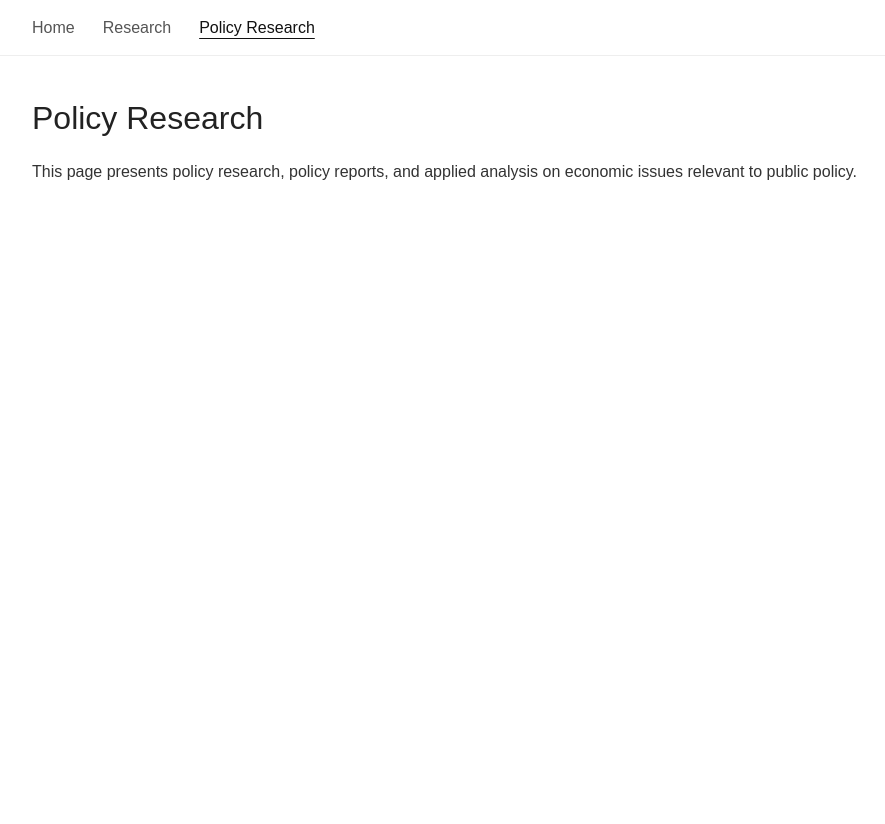
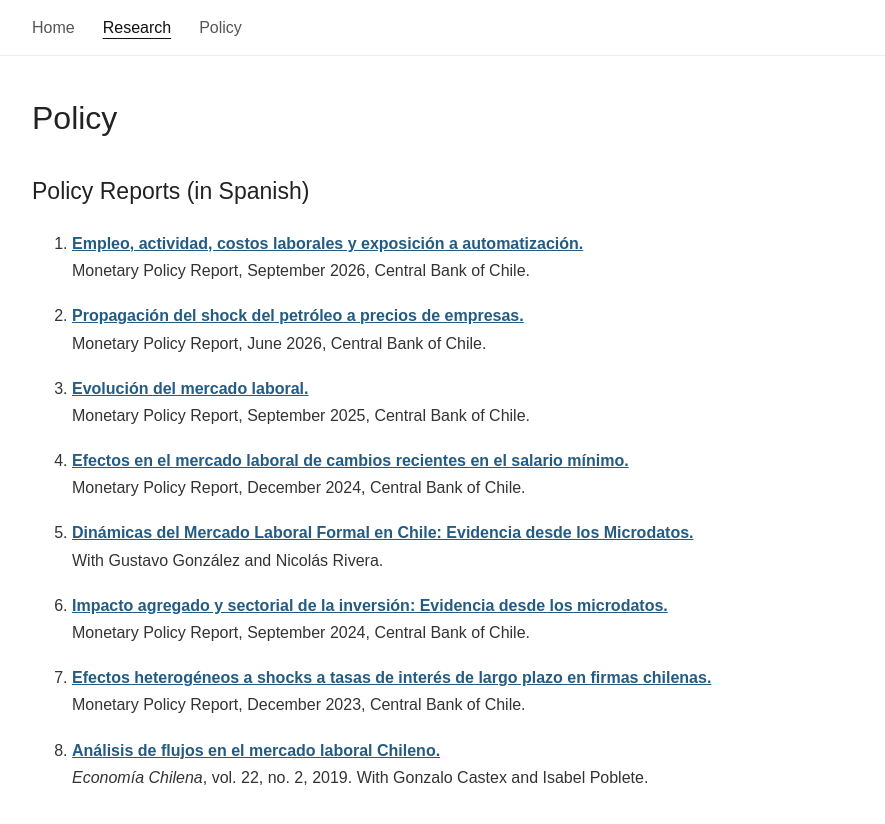
Before and after one commit to robertogillmore/robertogillmore.github.io, a Jekyll site: the page policy.html, which Jekyll copies as it is, in a window 1280 px wide. Shown: the top 824 px of the page, without its empty margins (132-1017 px from the left). Built offline with Jekyll 4.4.1, drawn with Linux system fonts in a browser that asks for light colours.

Commit message:
Update policy.html

```diff
--- a/policy.html
+++ b/policy.html
@@ -4,30 +4,115 @@
 <head>
   <meta charset="UTF-8">
   <meta name="viewport" content="width=device-width, initial-scale=1">
-  <title>Policy Research | Roberto Gillmore</title>
-  <meta name="description" content="Policy research and policy reports by Roberto Gillmore, Senior Economist at the Central Bank of Chile.">
-  <link rel="canonical" href="https://robertogillmore.github.io/policy.html">
+  <title>Policy | Roberto Gillmore</title>
   <link rel="stylesheet" href="style.css">
 </head>
 
 <body>
   <header class="site-header">
-    <nav class="navigation">
-      <a href="index.html">Home</a>
-      <a href="research.html">Research</a>
-      <a href="policy.html" class="active">Policy Research</a>
-    </nav>
+<nav class="navigation">
+  <a href="index.html">Home</a>
+  <a href="research.html" class="active">Research</a>
+  <a href="policy.html">Policy</a>
+</nav>
   </header>
 
   <main class="container">
-    <h1>Policy Research</h1>
+    <h1>Policy</h1>
 
+    <h2>Policy Reports (in Spanish)</h2>
+
+    <ol>
+      <li>
+        <p>
+          <strong>
+          <a href="https://www.bcentral.cl/documents/33528/8616225/Minutas+Citadas+en+el+IPoM+Septiembre+2026.pdf/1f4f2f7d-52ac-ce1b-7246-d940bdc1cc1f?t=1788978642424">
+            Empleo, actividad, costos laborales y exposición a automatización.
+          </a>
+          </strong><br>
+          Monetary Policy Report, September 2026, Central Bank of Chile.
+        </p>
+      </li>
+
+      <li>
+        <p>
+          <strong>
+          <a href="https://www.bcentral.cl/documents/33528/8413153/Minutas+citadas+en+el+IPoM+Junio+2026.pdf/dd9dcd23-6d8a-801e-e8be-215d195f7c6a?t=1781720868368">
+            Propagación del shock del petróleo a precios de empresas.
+          </a>
+          </strong><br>
+          Monetary Policy Report, June 2026, Central Bank of Chile.
+        </p>
+      </li>
+
+      <li>
+        <p>
+          <strong>
+          <a href="https://www.bcentral.cl/documents/33528/7622834/Minutas+Citadas+en+el+IPoM+Septiembre+2025.pdf/7257ed56-fd4e-14ae-240b-e583bac7f7d0?t=1757518457046">
+           Evolución del mercado laboral.
+          </a>
+          </strong><br>
+          Monetary Policy Report, September 2025, Central Bank of Chile.
+        </p>
+      </li>
+
+      <li>
+        <p>
+          <strong>
+            <a href="https://www.bcentral.cl/documents/33528/6735463/Minutas%2Bcitadas%2Ben%2Bel%2BIPoM%2Bdiciembre%2B2024.pdf/d24985ae-cb5e-2f03-4499-ecfad3d86ade?t=1734488919286">
+              Efectos en el mercado laboral de cambios recientes en el salario mínimo.
+            </a>
+          </strong><br>
+          Monetary Policy Report, December 2024, Central Bank of Chile.
+        </p>
+      </li>
+
+        <li>
     <p>
-      This page presents policy research, policy reports, and
-      applied analysis on economic issues relevant to public policy.
+      <strong>
+            <a href="https://www.bcentral.cl/documents/33528/133326/Documento+de+Trabajo+1037.pdf/7fc10532-31b0-cefe-1a08-c65ff5b625a4?t=1743002903036">
+        Dinámicas del Mercado Laboral Formal en Chile: Evidencia desde los Microdatos.
+      </a>
+          </strong><br>
+      With Gustavo González and Nicolás Rivera.
     </p>
+  </li>
 
-    <!-- Add policy research projects below -->
+
+      <li>
+        <p>
+          <strong>
+            <a href="https://www.bcentral.cl/documents/33528/6281173/Minutas%2Bcitadas%2Ben%2Bel%2BIPoM%2Bseptiembre%2B2024.pdf/c021b9ab-02e5-76ac-f721-1722c250b77c?t=1725420339948">
+              Impacto agregado y sectorial de la inversión: Evidencia desde los microdatos.
+            </a>
+          </strong><br>
+          Monetary Policy Report, September 2024, Central Bank of Chile.
+        </p>
+      </li>
+
+      <li>
+        <p>
+          <strong>
+            <a href="https://www.bcentral.cl/documents/33528/5029327/Minutas-citadas-en-el-IPoM-de-diciembre-2023.pdf/0d580ce6-5f20-f78b-0d8a-fb3f1233f5c2?t=1703024586163">
+              Efectos heterogéneos a shocks a tasas de interés de largo plazo en firmas chilenas.
+            </a>
+          </strong><br>
+          Monetary Policy Report, December 2023, Central Bank of Chile.
+        </p>
+      </li>
+
+      <li>
+        <p>
+          <strong>
+            <a href="https://www.bcentral.cl/c/document_library/get_file?groupId=33528&amp;uuid=8c8e6f8c-1cf8-ff0c-46a8-2145546ac8b9">
+              Análisis de flujos en el mercado laboral Chileno.
+            </a>
+          </strong><br>
+          <em>Economía Chilena</em>, vol. 22, no. 2, 2019.
+          With Gonzalo Castex and Isabel Poblete.
+        </p>
+      </li>
+    </ol>
 
   </main>
 </body>
```
